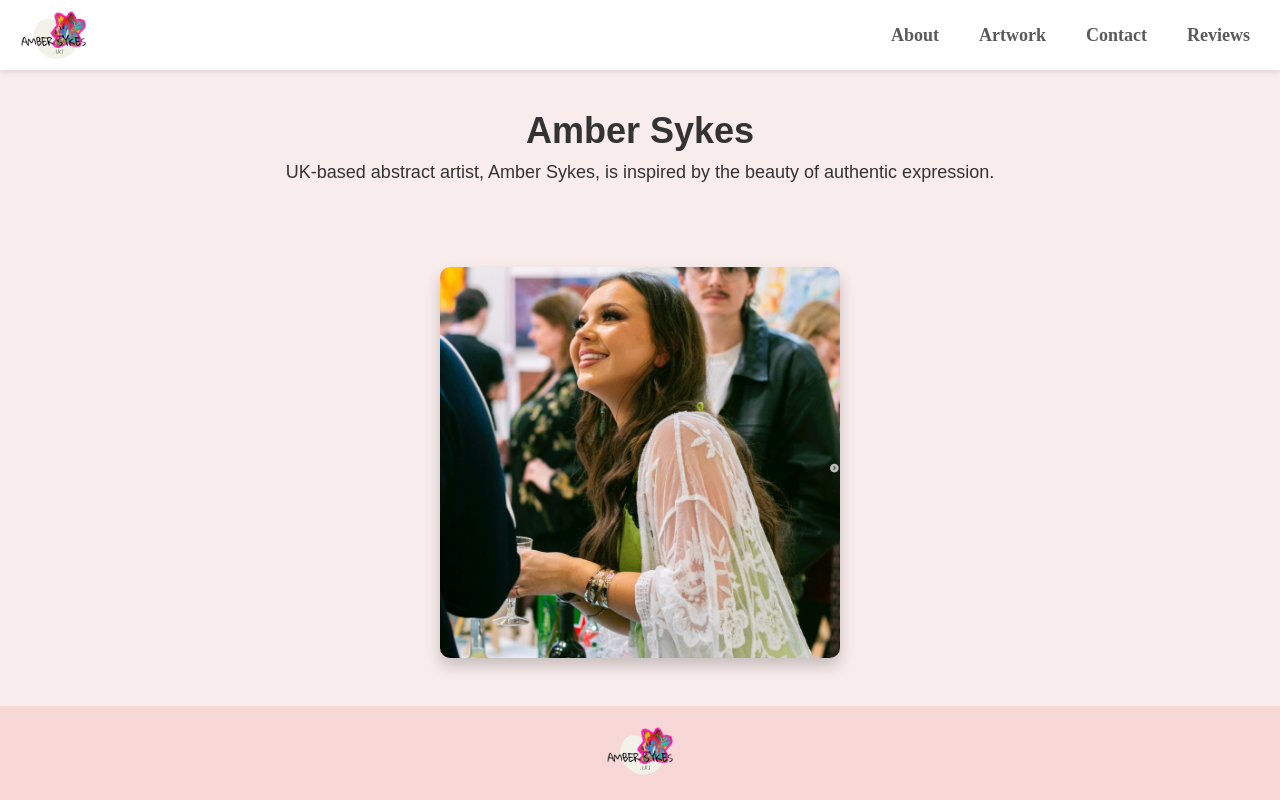
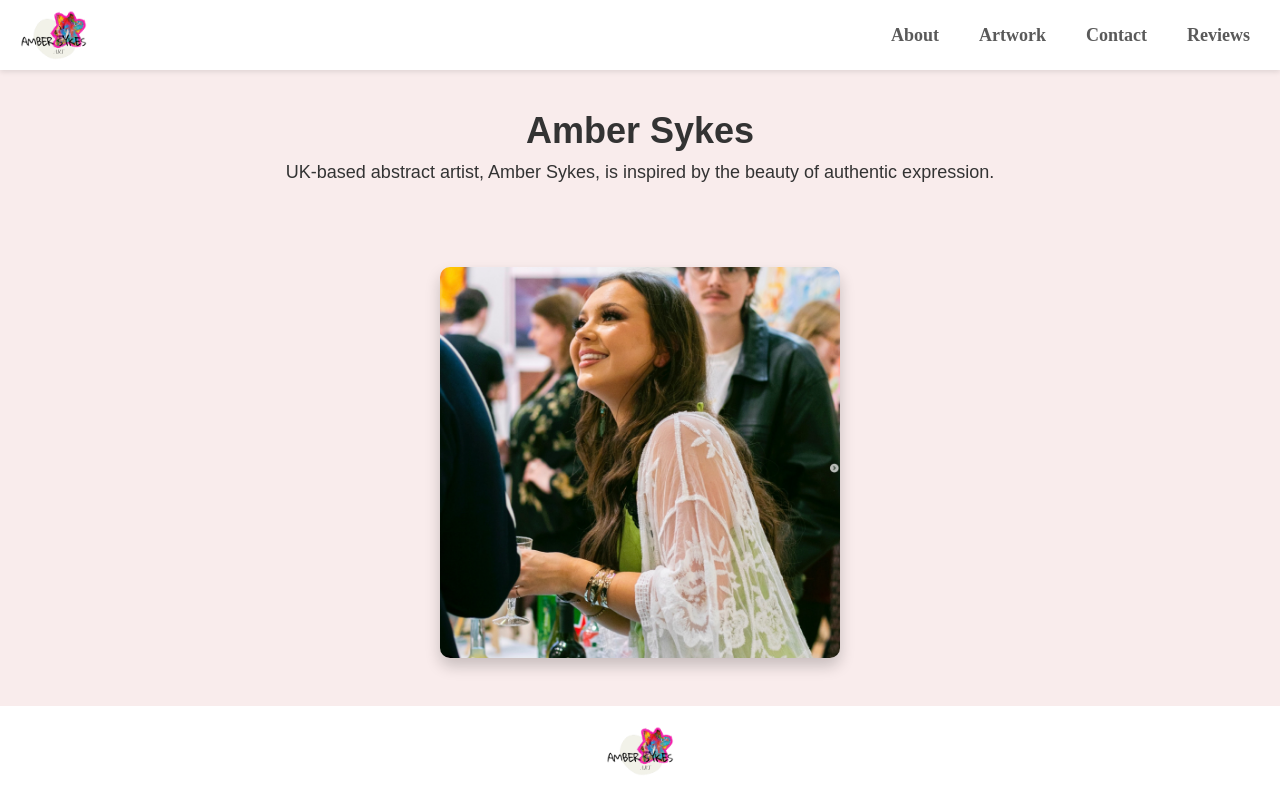
Before and after one commit to mdelaneycastle/amberskyes, a plain HTML site: page index.html in a window 1280 px wide. Drawn offline with Linux system fonts and the light colour scheme; a web font is replaced by a local one.

Commit message:
Update index.html

```diff
--- a/index.html
+++ b/index.html
@@ -99,7 +99,7 @@
         footer {
             text-align: center;
             padding: 20px 0;
-            background-color: #f8d7d7; /* Pastel pink */
+            background-color: #fff; /* Pastel pink */
         }
 
         footer img {
```
